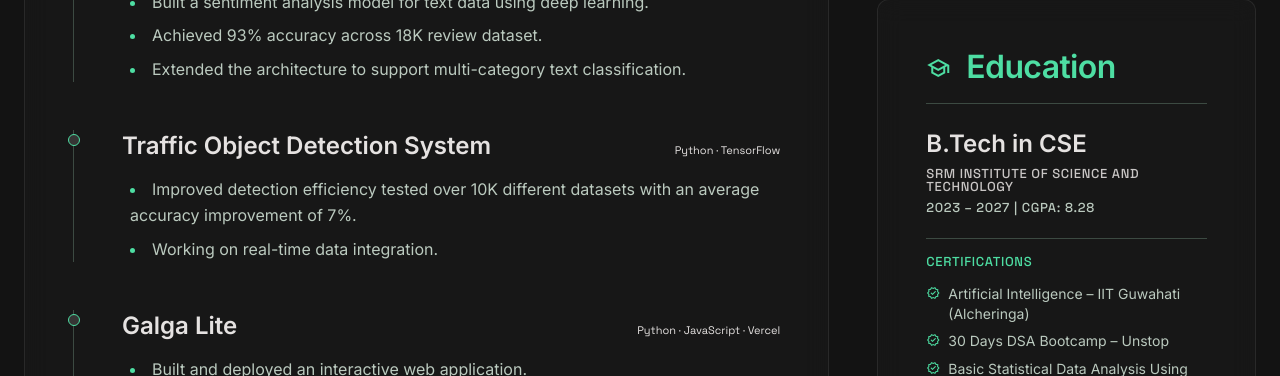
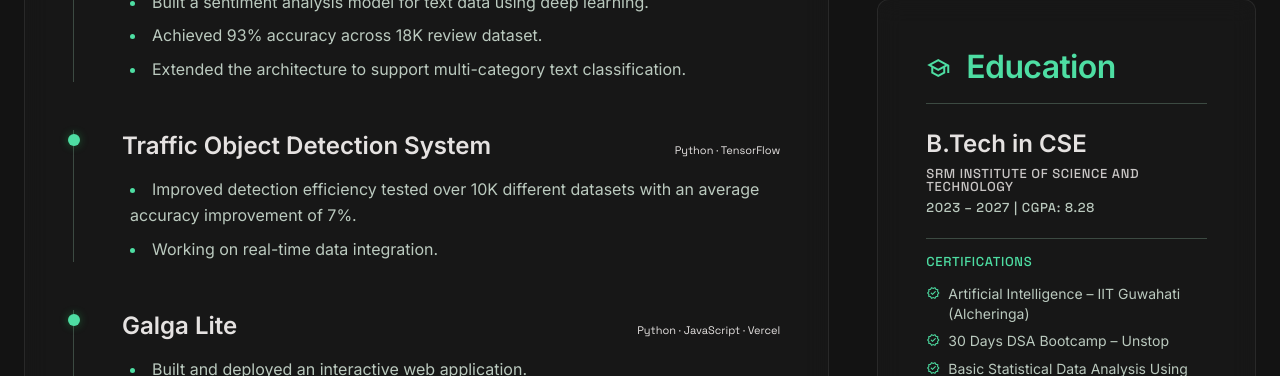
Before and after one commit to varadbarve/portfolio, a React (Vite) app: page /resume in a window 1280 px wide. Shown: the part 1100-1476 px from the top of the page. Built offline with nearby package versions, Linux system fonts and the light colour scheme.

Commit message:
opaque circles in resume

```diff
--- a/src/pages/Resume.tsx
+++ b/src/pages/Resume.tsx
@@ -77,7 +77,7 @@ export default function Resume() {
                 </ul>
               </div>
               <div className="relative pl-lg border-l border-outline-variant">
-                <div className="absolute w-3 h-3 bg-surface-variant border border-primary rounded-full -left-[6px] top-1"></div>
+                <div className="absolute w-3 h-3 bg-primary rounded-full -left-[6px] top-1 shadow-[0_0_8px_rgba(34,197,94,0.4)]"></div>
                 <div className="flex flex-col md:flex-row md:justify-between md:items-baseline mb-sm">
                   <h3 className="font-h3 text-h3 text-on-surface">Traffic Object Detection System</h3>
                   <span className="font-mono-label text-[11px] text-primary/70 mt-xs md:mt-0">Python · TensorFlow</span>
@@ -88,7 +88,7 @@ export default function Resume() {
                 </ul>
               </div>
               <div className="relative pl-lg border-l border-outline-variant">
-                <div className="absolute w-3 h-3 bg-surface-variant border border-primary rounded-full -left-[6px] top-1"></div>
+                <div className="absolute w-3 h-3 bg-primary rounded-full -left-[6px] top-1 shadow-[0_0_8px_rgba(34,197,94,0.4)]"></div>
                 <div className="flex flex-col md:flex-row md:justify-between md:items-baseline mb-sm">
                   <h3 className="font-h3 text-h3 text-on-surface">Galga Lite</h3>
                   <span className="font-mono-label text-[11px] text-primary/70 mt-xs md:mt-0">Python · JavaScript · Vercel</span>
```
